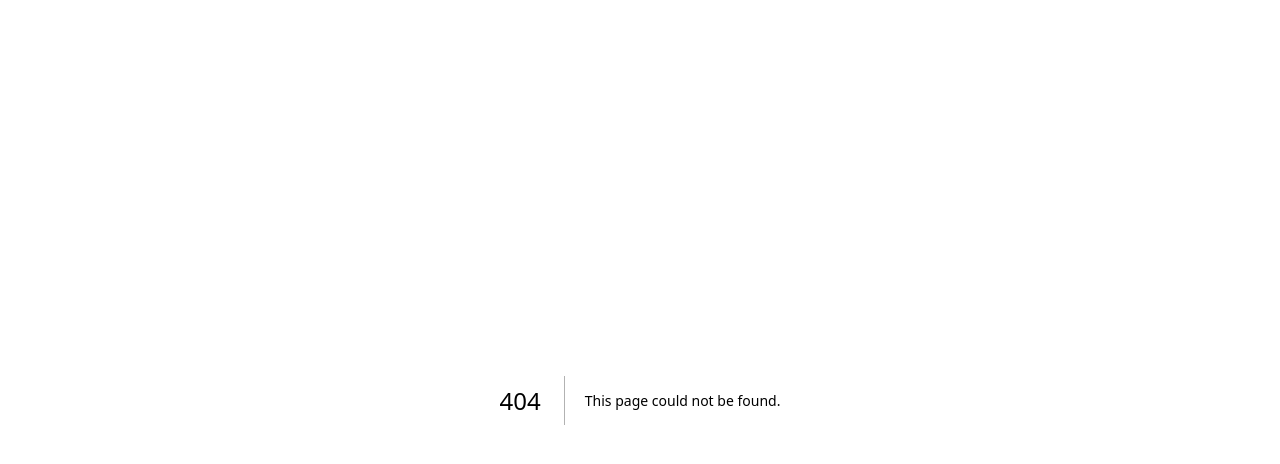
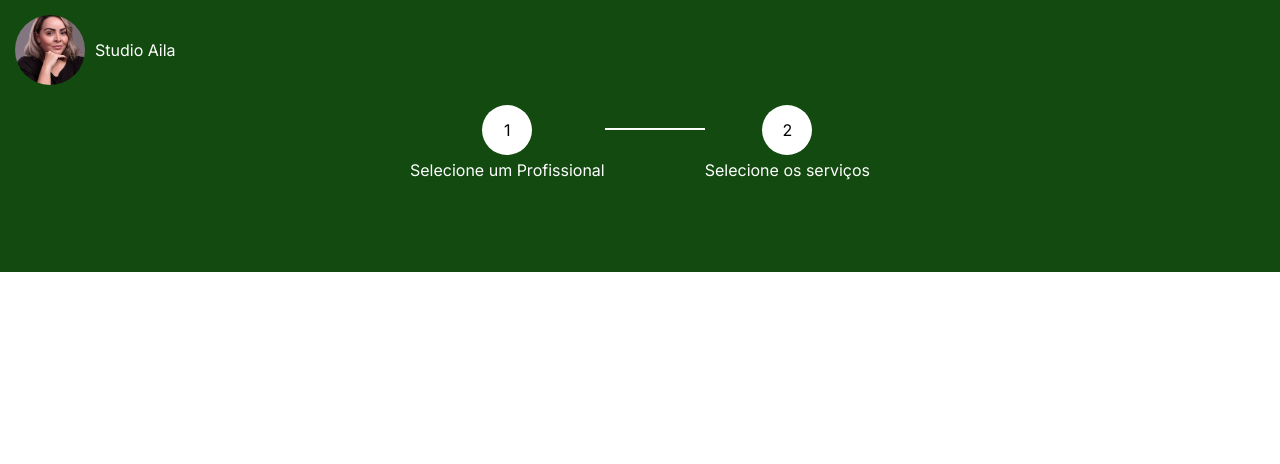
Before and after one commit to patrikferreira/studio-project, a Next.js app: page /professional in a window 1280 px wide. Before the commit this address had no page. Shown: the top 464 px of the page. Built offline with nearby package versions, Linux system fonts and the light colour scheme.

Commit message:
added header component

```diff
--- /dev/null
+++ b/src/app/components/ContentStudio.tsx
@@ -0,0 +1,17 @@
+import React from 'react'
+import style from '../page.module.css'
+
+type Props = {
+    name: string
+}
+
+export default function ContentStudio({name}: Props) {
+  return (
+    <div className={style.contentStudio}>
+      <div className={style.imgDiv}>
+        <img src="assets/ficticia-perfil.png" alt="" />
+      </div>
+      <p>{name}</p>
+    </div>
+  )
+}
--- /dev/null
+++ b/src/app/components/Header.tsx
@@ -0,0 +1,14 @@
+"use client"
+import React, { use, useState } from 'react'
+import style from '../page.module.css'
+import ContentStudio from './ContentStudio'
+import Progress from './progress/Progress'
+
+export default function Header() {
+    return (
+        <div className={style.header}>
+            <ContentStudio name='Studio Aila'/>
+            <Progress />
+        </div>
+    )
+}
--- /dev/null
+++ b/src/app/components/progress/Bar.tsx
@@ -0,0 +1,13 @@
+import React from 'react'
+import style from '../../page.module.css'
+
+type Props = {
+    bg: string
+}
+
+export default function Bar({bg}: Props) {
+  return (
+    <div className={style.bar} style={{background: bg}}>
+    </div>
+  )
+}
--- /dev/null
+++ b/src/app/components/progress/Progress.tsx
@@ -0,0 +1,14 @@
+import React from 'react'
+import style from '../../page.module.css'
+import Step from '../progress/Step'
+import Bar from '../progress/Bar'
+
+export default function Progress() {
+  return (
+    <div className={style.progress}>
+      <Step stepHeader='1' stepDescription='Selecione um Profissional' bgColor='#fff'/>
+      <Bar bg='#fff'/>
+      <Step stepHeader='2' stepDescription='Selecione os serviços' bgColor='#fff'/>
+    </div>
+  )
+}
--- /dev/null
+++ b/src/app/components/progress/Step.tsx
@@ -0,0 +1,20 @@
+import React from 'react'
+import style from '../../page.module.css'
+
+type Props = {
+    stepHeader: string,
+    stepDescription: string,
+    bgColor: string
+}
+export default function Step({stepHeader, stepDescription, bgColor}: Props) {
+  return (
+    <div className={style.step}>
+      <div className={style.stepHeader} style={{background: bgColor}}>
+        {stepHeader}
+      </div>
+      <div className={style.stepDescription}>
+        {stepDescription}
+      </div>
+    </div>
+  )
+}
--- a/src/app/globals.css
+++ b/src/app/globals.css
@@ -1,107 +1,14 @@
 :root {
-  --max-width: 1100px;
-  --border-radius: 12px;
-  --font-mono: ui-monospace, Menlo, Monaco, 'Cascadia Mono', 'Segoe UI Mono',
-    'Roboto Mono', 'Oxygen Mono', 'Ubuntu Monospace', 'Source Code Pro',
-    'Fira Mono', 'Droid Sans Mono', 'Courier New', monospace;
-
-  --foreground-rgb: 0, 0, 0;
-  --background-start-rgb: 214, 219, 220;
-  --background-end-rgb: 255, 255, 255;
-
-  --primary-glow: conic-gradient(
-    from 180deg at 50% 50%,
-    #16abff33 0deg,
-    #0885ff33 55deg,
-    #54d6ff33 120deg,
-    #0071ff33 160deg,
-    transparent 360deg
-  );
-  --secondary-glow: radial-gradient(
-    rgba(255, 255, 255, 1),
-    rgba(255, 255, 255, 0)
-  );
-
-  --tile-start-rgb: 239, 245, 249;
-  --tile-end-rgb: 228, 232, 233;
-  --tile-border: conic-gradient(
-    #00000080,
-    #00000040,
-    #00000030,
-    #00000020,
-    #00000010,
-    #00000010,
-    #00000080
-  );
-
-  --callout-rgb: 238, 240, 241;
-  --callout-border-rgb: 172, 175, 176;
-  --card-rgb: 180, 185, 188;
-  --card-border-rgb: 131, 134, 135;
-}
-
-@media (prefers-color-scheme: dark) {
-  :root {
-    --foreground-rgb: 255, 255, 255;
-    --background-start-rgb: 0, 0, 0;
-    --background-end-rgb: 0, 0, 0;
-
-    --primary-glow: radial-gradient(rgba(1, 65, 255, 0.4), rgba(1, 65, 255, 0));
-    --secondary-glow: linear-gradient(
-      to bottom right,
-      rgba(1, 65, 255, 0),
-      rgba(1, 65, 255, 0),
-      rgba(1, 65, 255, 0.3)
-    );
-
-    --tile-start-rgb: 2, 13, 46;
-    --tile-end-rgb: 2, 5, 19;
-    --tile-border: conic-gradient(
-      #ffffff80,
-      #ffffff40,
-      #ffffff30,
-      #ffffff20,
-      #ffffff10,
-      #ffffff10,
-      #ffffff80
-    );
-
-    --callout-rgb: 20, 20, 20;
-    --callout-border-rgb: 108, 108, 108;
-    --card-rgb: 100, 100, 100;
-    --card-border-rgb: 200, 200, 200;
-  }
+  --green: #124A10;
+  --light: #ffffff;
+  --progress: #F87C09;
+  --black: rgb(3, 3, 3);
+  --big-height: 272px;
+  --height: 172px;
 }
 
 * {
+  margin: 0;
+  padding: 0;
   box-sizing: border-box;
-  padding: 0;
-  margin: 0;
 }
-
-html,
-body {
-  max-width: 100vw;
-  overflow-x: hidden;
-}
-
-body {
-  color: rgb(var(--foreground-rgb));
-  background: linear-gradient(
-      to bottom,
-      transparent,
-      rgb(var(--background-end-rgb))
-    )
-    rgb(var(--background-start-rgb));
-}
-
-a {
-  color: inherit;
-  text-decoration: none;
-}
-
-@media (prefers-color-scheme: dark) {
-  html {
-    color-scheme: dark;
-  }
-}
--- a/src/app/layout.tsx
+++ b/src/app/layout.tsx
@@ -15,6 +15,9 @@ export default function RootLayout({
 }) {
   return (
     <html lang="en">
+      <head>
+
+      </head>
       <body className={inter.className}>{children}</body>
     </html>
   )
--- a/src/app/page.module.css
+++ b/src/app/page.module.css
@@ -1,229 +1,62 @@
-.main {
+/* ---------- header */
+.header {
+  background-color: var(--green);
+  width: 100%;
+  height: var(--big-height);
   display: flex;
   flex-direction: column;
-  justify-content: space-between;
   align-items: center;
-  padding: 6rem;
-  min-height: 100vh;
+  gap: 20px;
+  color: var(--light);
+  padding: 15px;
+}
+/* contentStudio */
+.contentStudio {
+  display: flex;
+  align-items: center;
+  width: 100%;
+  height: 70px;
+  gap: 10px;
 }
 
-.description {
-  display: inherit;
-  justify-content: inherit;
-  align-items: inherit;
-  font-size: 0.85rem;
-  max-width: var(--max-width);
-  width: 100%;
-  z-index: 2;
-  font-family: var(--font-mono);
-}
-
-.description a {
+.contentStudio .imgDiv {
+  height: 70px;
+  width: 70px;
+  border-radius: 50%;
+  overflow: hidden;
   display: flex;
   justify-content: center;
   align-items: center;
-  gap: 0.5rem;
 }
 
-.description p {
-  position: relative;
-  margin: 0;
-  padding: 1rem;
-  background-color: rgba(var(--callout-rgb), 0.5);
-  border: 1px solid rgba(var(--callout-border-rgb), 0.3);
-  border-radius: var(--border-radius);
+.imgDiv img {
+  height: 100%;
 }
 
-.code {
-  font-weight: 700;
-  font-family: var(--font-mono);
+/* progress */
+.progress {
+  display: flex;
 }
 
-.grid {
-  display: grid;
-  grid-template-columns: repeat(4, minmax(25%, auto));
-  width: var(--max-width);
-  max-width: 100%;
+.step {
+  display: flex;
+  flex-direction: column;
+  align-items: center;
+  gap: 5px;
 }
 
-.card {
-  padding: 1rem 1.2rem;
-  border-radius: var(--border-radius);
-  background: rgba(var(--card-rgb), 0);
-  border: 1px solid rgba(var(--card-border-rgb), 0);
-  transition: background 200ms, border 200ms;
-}
-
-.card span {
-  display: inline-block;
-  transition: transform 200ms;
-}
-
-.card h2 {
-  font-weight: 600;
-  margin-bottom: 0.7rem;
-}
-
-.card p {
-  margin: 0;
-  opacity: 0.6;
-  font-size: 0.9rem;
-  line-height: 1.5;
-  max-width: 30ch;
-}
-
-.center {
+.step .stepHeader {
+  height: 50px;
+  width: 50px;
+  border-radius: 50%;
   display: flex;
   justify-content: center;
   align-items: center;
-  position: relative;
-  padding: 4rem 0;
+  color: var(--black);
 }
 
-.center::before {
-  background: var(--secondary-glow);
-  border-radius: 50%;
-  width: 480px;
-  height: 360px;
-  margin-left: -400px;
+.bar {
+  width: 100px;
+  height: 2px;
+  margin-top: 23px;
 }
-
-.center::after {
-  background: var(--primary-glow);
-  width: 240px;
-  height: 180px;
-  z-index: -1;
-}
-
-.center::before,
-.center::after {
-  content: '';
-  left: 50%;
-  position: absolute;
-  filter: blur(45px);
-  transform: translateZ(0);
-}
-
-.logo {
-  position: relative;
-}
-/* Enable hover only on non-touch devices */
-@media (hover: hover) and (pointer: fine) {
-  .card:hover {
-    background: rgba(var(--card-rgb), 0.1);
-    border: 1px solid rgba(var(--card-border-rgb), 0.15);
-  }
-
-  .card:hover span {
-    transform: translateX(4px);
-  }
-}
-
-@media (prefers-reduced-motion) {
-  .card:hover span {
-    transform: none;
-  }
-}
-
-/* Mobile */
-@media (max-width: 700px) {
-  .content {
-    padding: 4rem;
-  }
-
-  .grid {
-    grid-template-columns: 1fr;
-    margin-bottom: 120px;
-    max-width: 320px;
-    text-align: center;
-  }
-
-  .card {
-    padding: 1rem 2.5rem;
-  }
-
-  .card h2 {
-    margin-bottom: 0.5rem;
-  }
-
-  .center {
-    padding: 8rem 0 6rem;
-  }
-
-  .center::before {
-    transform: none;
-    height: 300px;
-  }
-
-  .description {
-    font-size: 0.8rem;
-  }
-
-  .description a {
-    padding: 1rem;
-  }
-
-  .description p,
-  .description div {
-    display: flex;
-    justify-content: center;
-    position: fixed;
-    width: 100%;
-  }
-
-  .description p {
-    align-items: center;
-    inset: 0 0 auto;
-    padding: 2rem 1rem 1.4rem;
-    border-radius: 0;
-    border: none;
-    border-bottom: 1px solid rgba(var(--callout-border-rgb), 0.25);
-    background: linear-gradient(
-      to bottom,
-      rgba(var(--background-start-rgb), 1),
-      rgba(var(--callout-rgb), 0.5)
-    );
-    background-clip: padding-box;
-    backdrop-filter: blur(24px);
-  }
-
-  .description div {
-    align-items: flex-end;
-    pointer-events: none;
-    inset: auto 0 0;
-    padding: 2rem;
-    height: 200px;
-    background: linear-gradient(
-      to bottom,
-      transparent 0%,
-      rgb(var(--background-end-rgb)) 40%
-    );
-    z-index: 1;
-  }
-}
-
-/* Tablet and Smaller Desktop */
-@media (min-width: 701px) and (max-width: 1120px) {
-  .grid {
-    grid-template-columns: repeat(2, 50%);
-  }
-}
-
-@media (prefers-color-scheme: dark) {
-  .vercelLogo {
-    filter: invert(1);
-  }
-
-  .logo {
-    filter: invert(1) drop-shadow(0 0 0.3rem #ffffff70);
-  }
-}
-
-@keyframes rotate {
-  from {
-    transform: rotate(360deg);
-  }
-  to {
-    transform: rotate(0deg);
-  }
-}
--- /dev/null
+++ b/src/app/professional/page.tsx
@@ -0,0 +1,12 @@
+import React from 'react'
+import styles from '../page.module.css'
+import Header from '../components/Header'
+
+export default function page() {
+
+  return (
+    <main className={styles.main}>
+        <Header />
+    </main>
+  )
+}
```
Also changed, not shown: src/app/page.tsx (+8 -90 lines), public/Assets/ficticia-perfil.png (added).
